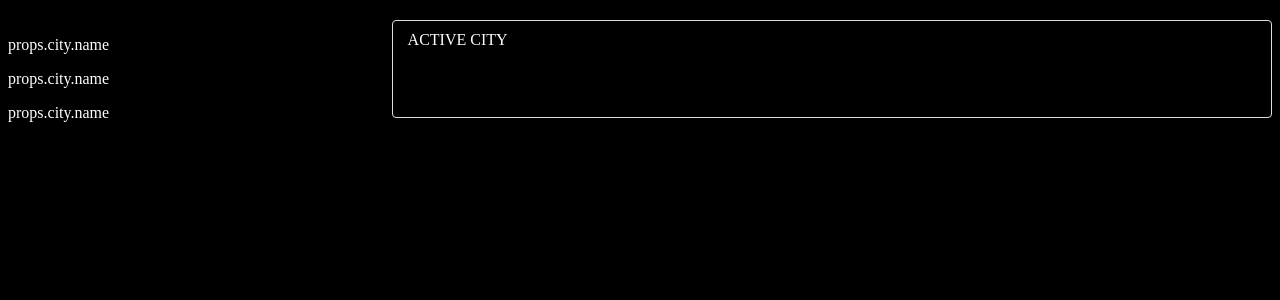
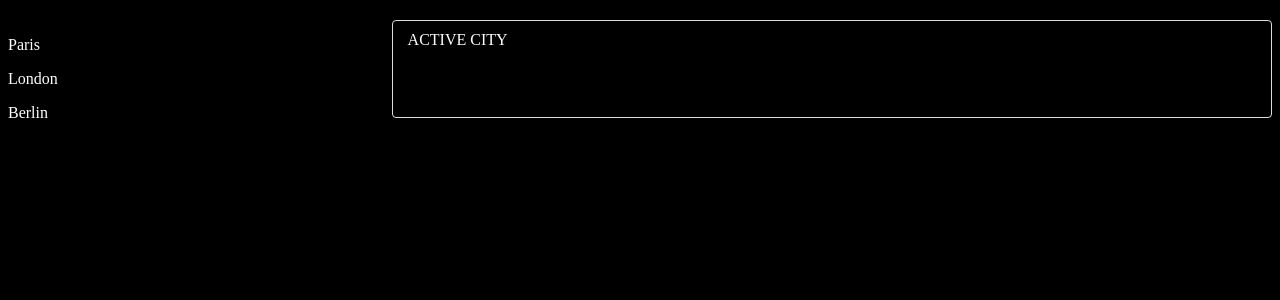
Before and after one commit to vladiangelov/react-wagon-cities, a React (Create React App) app: page / in a window 1280 px wide. Shown: the top 300 px of the page. Built offline with nearby package versions, Linux system fonts and the light colour scheme.

Commit message:
Missed curly braces + move components to containers

```diff
--- a/src/components/City.js
+++ b/src/components/City.js
@@ -2,7 +2,7 @@ import React from 'react';
 
 const City = (props) => {
   return(
-    <p className="list-group-item">props.city.name</p>
+    <p className="list-group-item">{props.city.name}</p>
   )
 }
 
```
